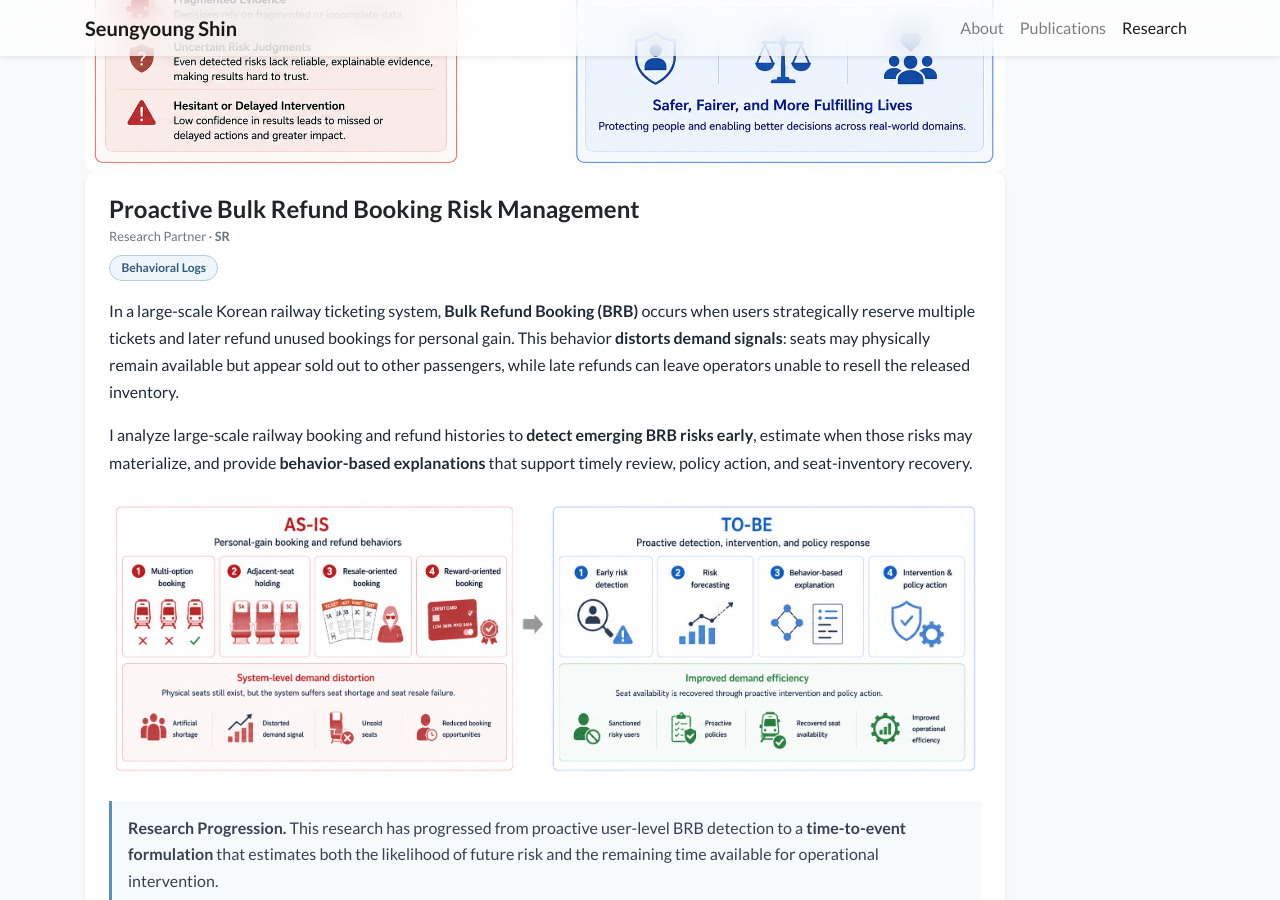
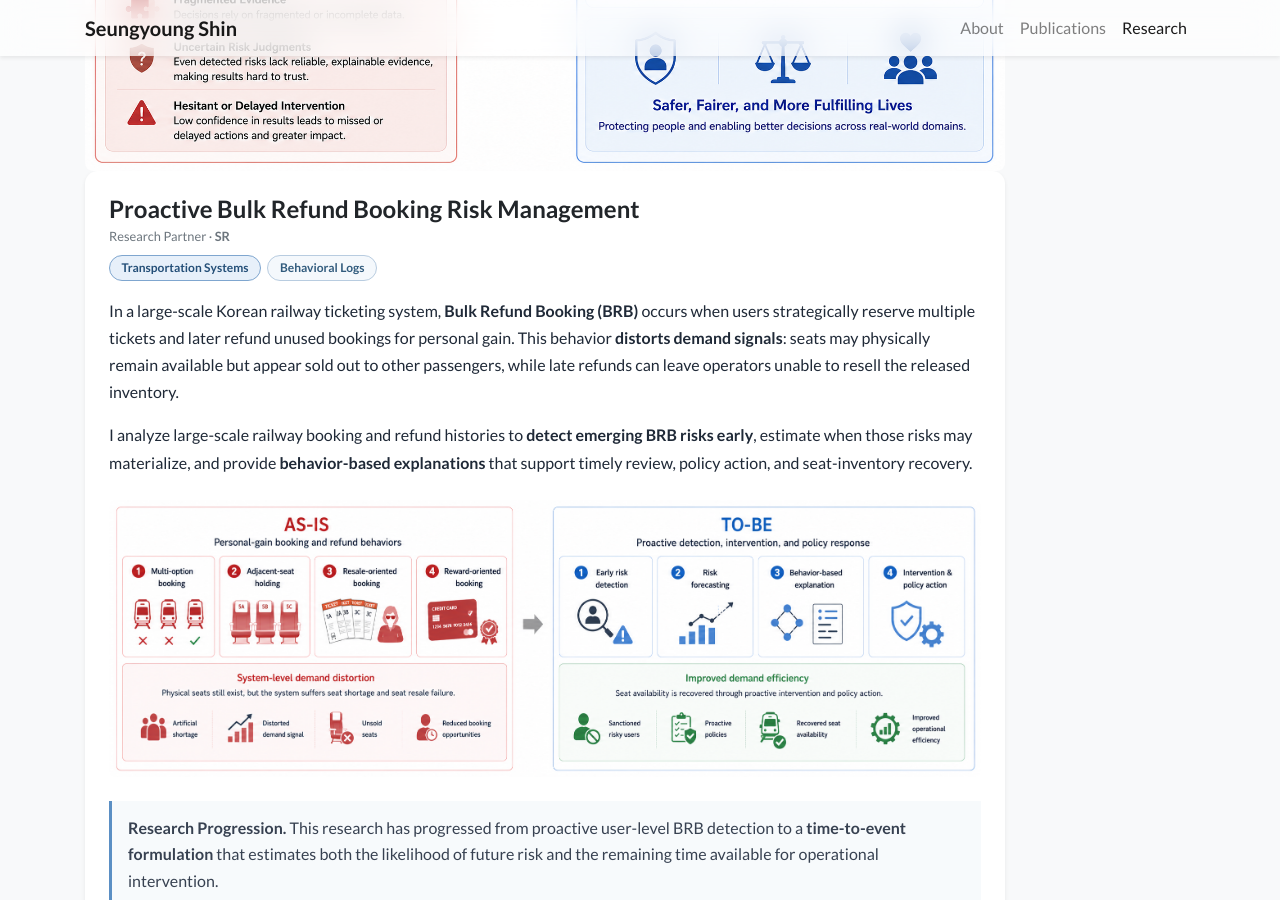
Before and after one commit to seungyoungg/academic-homepage-test, a Jekyll site: the page built from research.html, in a window 1280 px wide and 900 px high, scrolled down 555 px. Built offline with Jekyll 4.4.1, drawn with Linux system fonts in a browser that asks for light colours; nearby versions of some CDN libraries; a style sheet for code colours, icons or effects is not loaded.

Commit message:
Update research.html

```diff
--- a/research.html
+++ b/research.html
@@ -65,18 +65,34 @@ body_attr: >-
             <p class="small text-muted mb-2">
                 Research Partner · <strong>SR</strong>
             </p>
-
-            <!-- Data Modality -->
+            <!-- Research Domain and Data Modality -->
             <div
                 class="d-flex flex-wrap mb-3"
                 style="gap: 0.4rem;"
             >
+                <!-- Research Domain -->
+                <span
+                    class="badge badge-pill"
+                    style="
+                        padding: 0.38rem 0.72rem;
+                        border: 1px solid #7fa6cf;
+                        background-color: #e7f0fa;
+                        color: #244f78;
+                        font-size: 0.75rem;
+                        font-weight: 600;
+                        white-space: nowrap;
+                    "
+                >
+                    Transportation Systems
+                </span>
+
+                <!-- Data Modality -->
                 <span
                     class="badge badge-pill"
                     style="
                         padding: 0.38rem 0.72rem;
                         border: 1px solid #b8cce0;
-                        background-color: #eef5fb;
+                        background-color: #f4f8fc;
                         color: #315b7d;
                         font-size: 0.75rem;
                         font-weight: 600;
```
